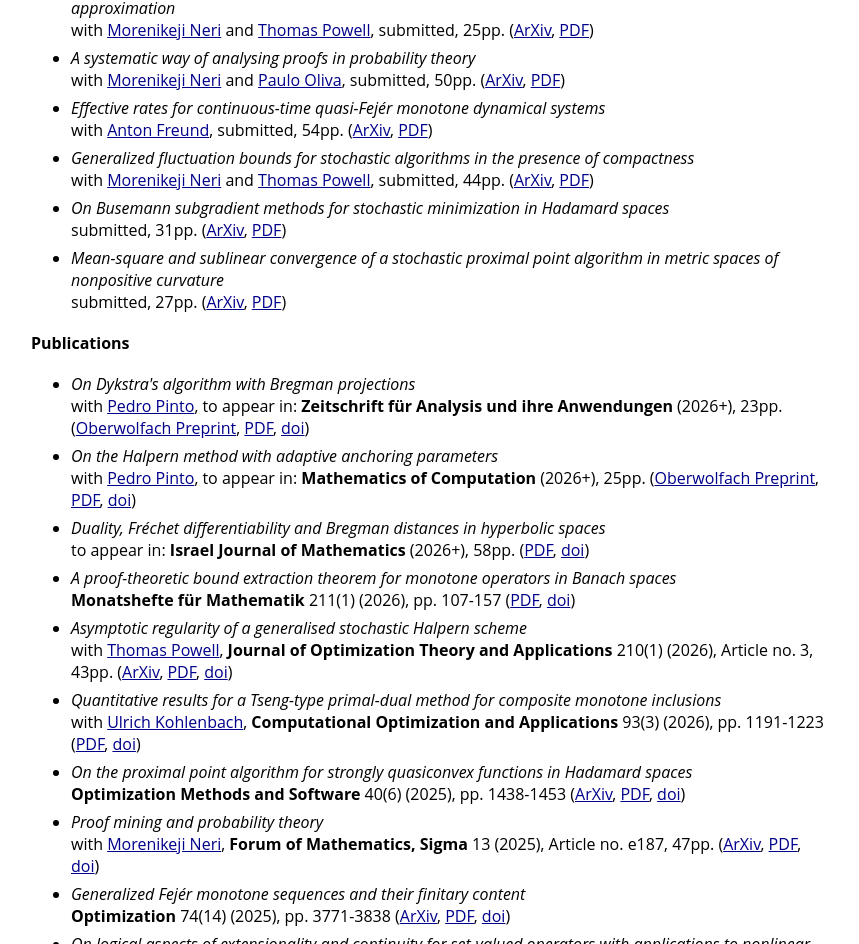
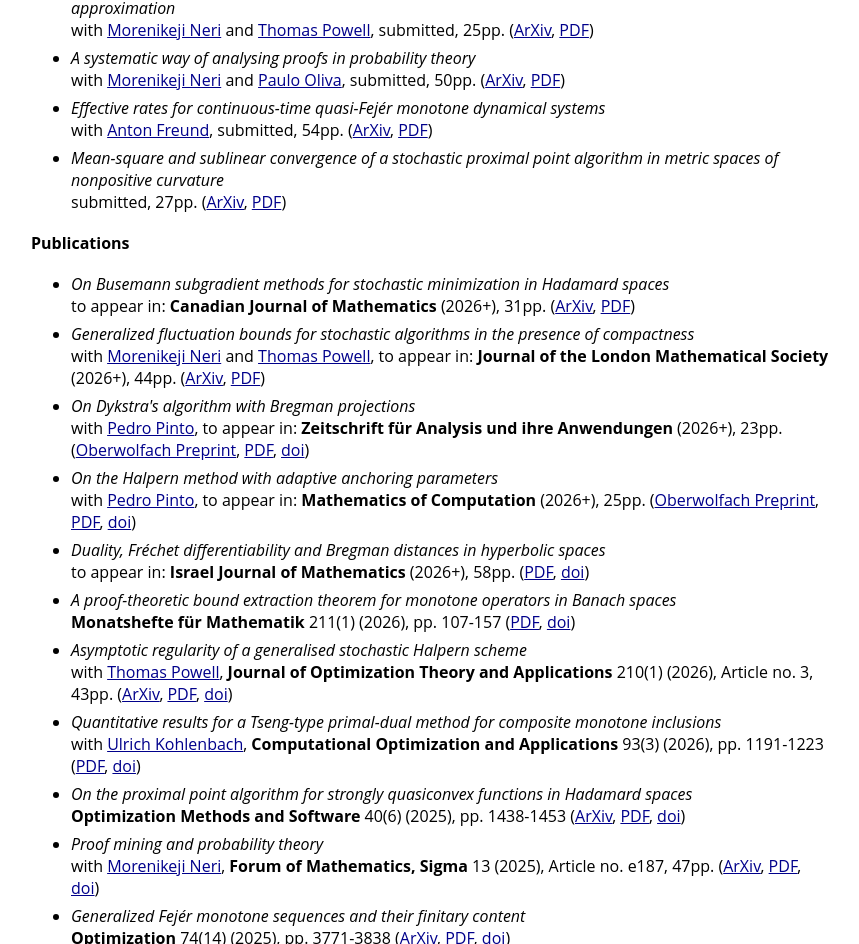
Before and after one commit to nicholaspischke/nicholaspischke.github.io, a plain HTML site: page index.html in a window 1280 px wide. Shown: the part 1250-2194 px from the top of the page, without its empty margins (209-1068 px from the left). Drawn offline with Linux system fonts and the light colour scheme.

Commit message:
Update index and papers

```diff
--- a/index.html
+++ b/index.html
@@ -100,14 +100,6 @@ with <a href="https://kejineri.github.io">Morenikeji Neri</a> and <a href="https
 with <a href="https://www.mathematik.uni-wuerzburg.de/en/mathematicallogic/team/freund-anton-prof-dr/">Anton Freund</a>, submitted, 54pp. (<a href="https://arxiv.org/abs/2603.23708">ArXiv</a>, <a href="papers/continuous_fejer.pdf">PDF</a>)
 </li>
 
-<li><em>Generalized fluctuation bounds for stochastic algorithms in the presence of compactness</em><br>
-with <a href="https://kejineri.github.io">Morenikeji Neri</a> and <a href="https://t-powell.github.io">Thomas Powell</a>, submitted, 44pp. (<a href="https://arxiv.org/abs/2602.22741">ArXiv</a>, <a href="papers/stochastic_fejer_convergence.pdf">PDF</a>)
-</li>
-
-<li><em>On Busemann subgradient methods for stochastic minimization in Hadamard spaces</em><br>
-submitted, 31pp. (<a href="https://arxiv.org/abs/2602.08127">ArXiv</a>, <a href="papers/stochastic_min_busemann.pdf">PDF</a>)
-</li>
-
 <li><em>Mean-square and sublinear convergence of a stochastic proximal point algorithm in metric spaces of nonpositive curvature</em><br>
 submitted, 27pp. (<a href="https://arxiv.org/abs/2510.10697">ArXiv</a>, <a href="papers/stochastic_ppa_rates.pdf">PDF</a>)
 </li>
@@ -115,6 +107,14 @@ submitted, 27pp. (<a href="https://arxiv.org/abs/2510.10697">ArXiv</a>, <a href=
 
 <h3>Publications</h3>
 <ul>
+<li><em>On Busemann subgradient methods for stochastic minimization in Hadamard spaces</em><br>
+to appear in: <strong>Canadian Journal of Mathematics</strong> (2026+), 31pp. (<a href="https://arxiv.org/abs/2602.08127">ArXiv</a>, <a href="papers/stochastic_min_busemann.pdf">PDF</a>)
+</li>
+
+<li><em>Generalized fluctuation bounds for stochastic algorithms in the presence of compactness</em><br>
+with <a href="https://kejineri.github.io">Morenikeji Neri</a> and <a href="https://t-powell.github.io">Thomas Powell</a>, to appear in: <strong>Journal of the London Mathematical Society</strong> (2026+), 44pp. (<a href="https://arxiv.org/abs/2602.22741">ArXiv</a>, <a href="papers/stochastic_fejer_convergence.pdf">PDF</a>)
+</li>
+
 <li><em>On Dykstra's algorithm with Bregman projections</em><br />
 with <a href="https://pinto-pedro.github.io">Pedro Pinto</a>, to appear in: <strong>Zeitschrift für Analysis und ihre Anwendungen</strong> (2026+), 23pp. (<a href="https://publications.mfo.de/handle/mfo/4134">Oberwolfach Preprint</a>, <a href="papers/bregman_dykstra.pdf">PDF</a>, <a href="https://doi.org/10.4171/ZAA/1844">doi</a>)</li>
 
```
Also changed, not shown: 2 other files.
